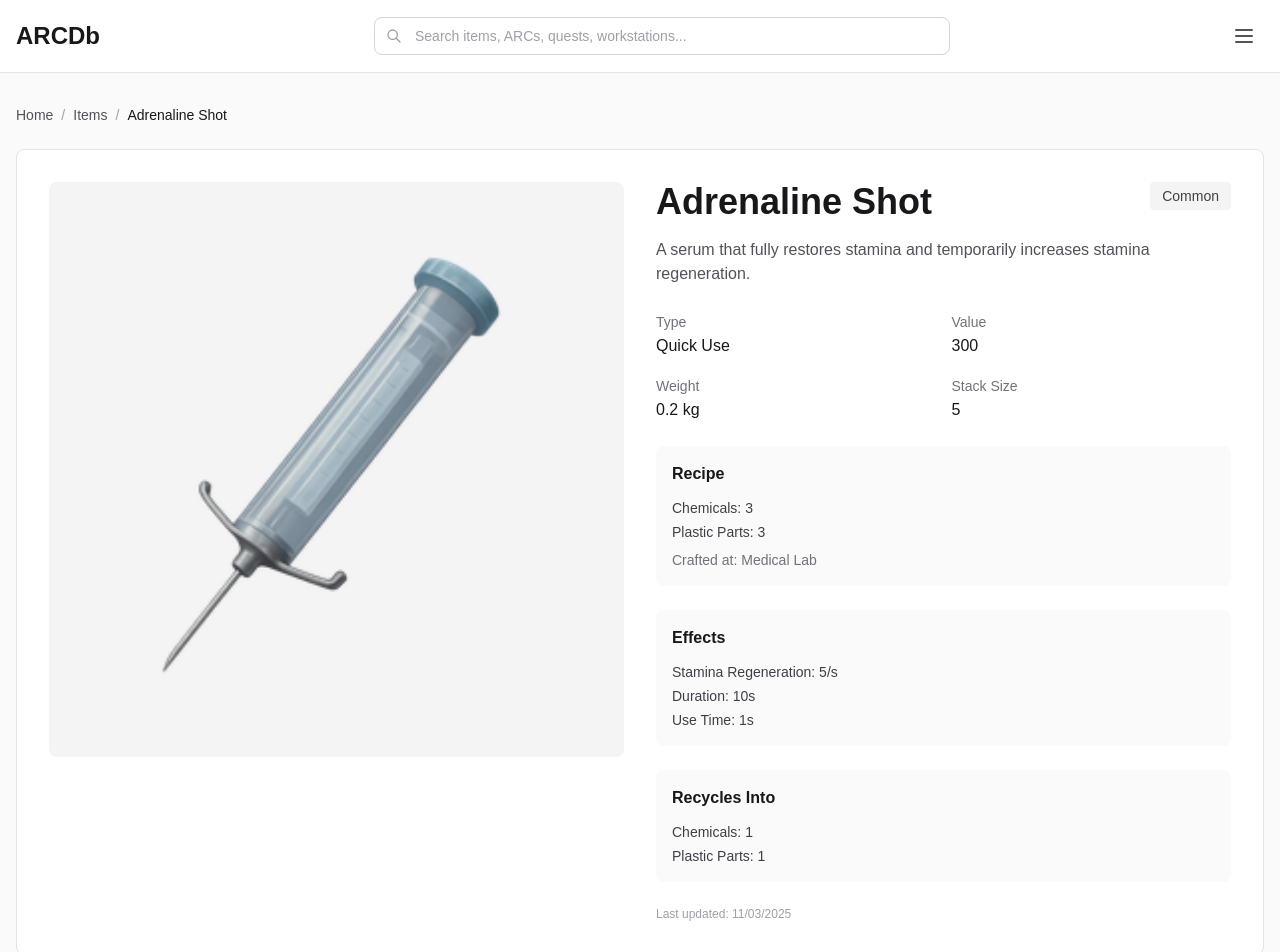
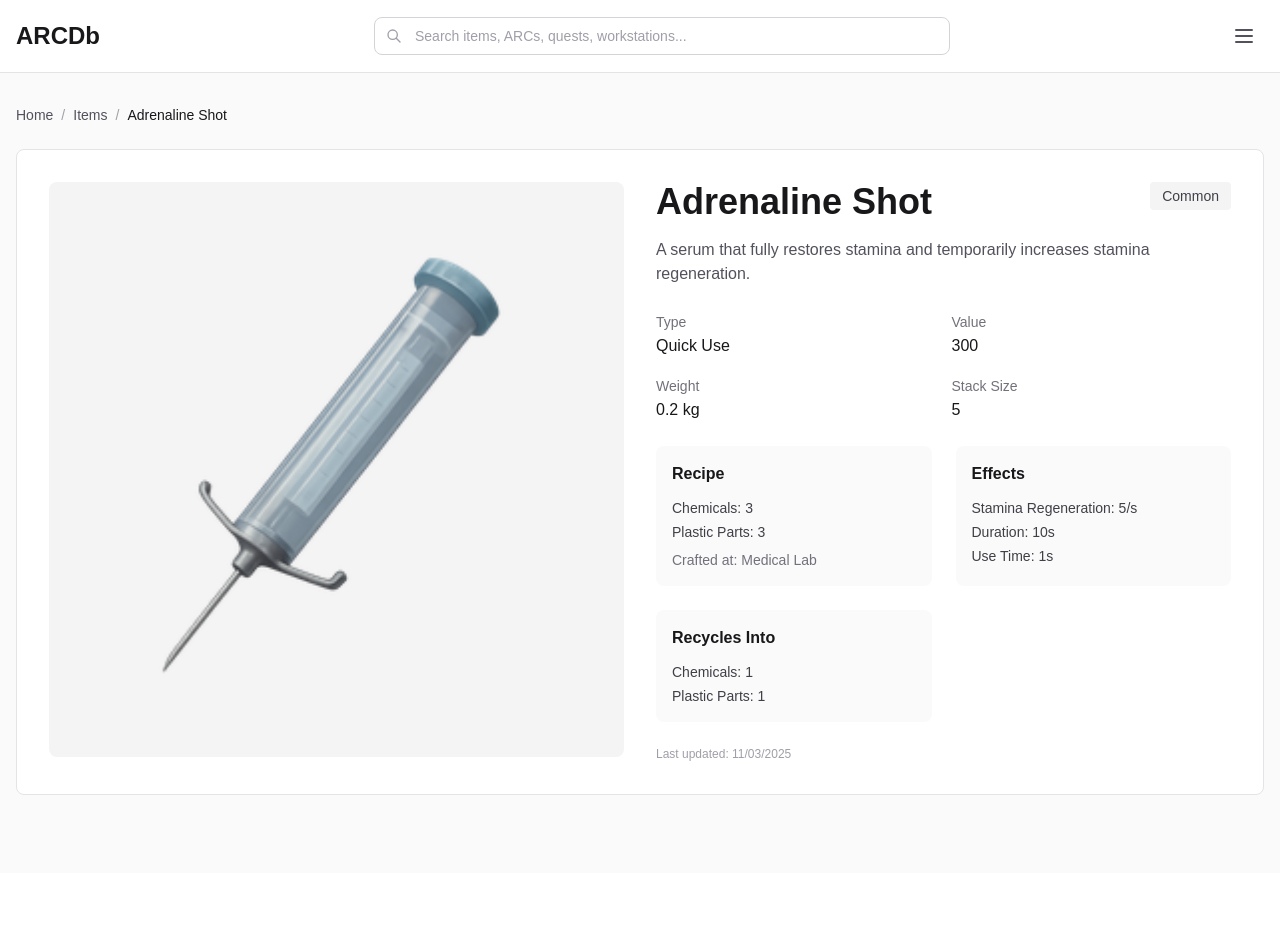
Before and after one commit to curtisrutland/arc-db, a Next.js app: page /items/adrenaline_shot in a window 1280 px wide. Shown: the top 952 px of the page. After the commit the page ends 873 px from the top, so only its background shows below. Built offline with nearby package versions, Linux system fonts and the light colour scheme.

Commit message:
fixed search bug

```diff
--- a/app/items/[id]/page.tsx
+++ b/app/items/[id]/page.tsx
@@ -48,7 +48,6 @@
 
             <p className="text-zinc-600 dark:text-zinc-400 mb-6">{item.description.en}</p>
 
-            <div className="space-y-4">
             <InfoGrid>
               <InfoItem label="Type" value={item.type} />
               <InfoItem label="Value" value={item.value} />
@@ -56,8 +55,8 @@
               <InfoItem label="Stack Size" value={item.stackSize} />
             </InfoGrid>
 
+            <div className="grid md:grid-cols-2 gap-6 mt-6">
               {item.recipe && (
-                <div className="mt-6">
                 <InfoSection title="Recipe">
                   <ul className="space-y-1 text-sm text-zinc-700 dark:text-zinc-300">
                     {Object.entries(item.recipe).map(([itemId, quantity]) => (
@@ -73,11 +72,9 @@
                     </div>
                   )}
                 </InfoSection>
-                </div>
               )}
 
               {item.effects && (
-                <div className="mt-6">
                 <InfoSection title="Effects">
                   <ul className="space-y-1 text-sm text-zinc-700 dark:text-zinc-300">
                     {Object.entries(item.effects).map(([key, effect]) => (
@@ -87,11 +84,9 @@
                     ))}
                   </ul>
                 </InfoSection>
-                </div>
               )}
 
               {(craftedWith ?? []).length > 0 && (
-                <div className="mt-6">
                 <InfoSection title="Ingredients For" variant="success">
                   <ul className="space-y-1 text-sm text-zinc-700 dark:text-zinc-300">
                     {craftedWith?.map((iid) => (
@@ -101,11 +96,9 @@
                     ))}
                   </ul>
                 </InfoSection>
-                </div>
               )}
 
               {(workstationUpgradeIds ?? []).length > 0 && (
-                <div className="mt-6">
                 <InfoSection title="Workstations Upgraded By Item" variant="warning">
                   <ul className="space-y-1 text-sm text-zinc-700 dark:text-zinc-300">
                     {workstationUpgradeIds?.map((wsid) => (
@@ -115,11 +108,9 @@
                     ))}
                   </ul>
                 </InfoSection>
-                </div>
               )}
 
               {(questIds ?? []).length > 0 && (
-                <div className="mt-6">
                 <InfoSection title="Quests that Require this Item" variant="warning">
                   <ul className="space-y-1 text-sm text-zinc-700 dark:text-zinc-300">
                     {questIds?.map((questId) => (
@@ -129,11 +120,9 @@
                     ))}
                   </ul>
                 </InfoSection>
-                </div>
               )}
 
               {(dropsFrom ?? []).length > 0 && (
-                <div className="mt-6">
                 <InfoSection title="Drops from ARCs" variant="info">
                   <ul className="space-y-1 text-sm text-zinc-700 dark:text-zinc-300">
                     {dropsFrom?.map((arcId) => (
@@ -143,10 +132,8 @@
                     ))}
                   </ul>
                 </InfoSection>
-                </div>
               )}
 
-              <div className="mt-6">
               <InfoSection title="Recycles Into">
                 <ul className="space-y-1 text-sm text-zinc-700 dark:text-zinc-300">
                   {Object.entries(item.recyclesInto ?? {}).map(([resource, quantity]) => (
@@ -157,7 +144,6 @@
                 </ul>
               </InfoSection>
             </div>
-            </div>
 
             <p className="text-xs text-zinc-400 dark:text-zinc-600 mt-6">Last updated: {item.updatedAt}</p>
           </div>
--- a/components/UnifiedSearch/UnifiedSearchDropdown.tsx
+++ b/components/UnifiedSearch/UnifiedSearchDropdown.tsx
@@ -180,6 +180,7 @@
 
       {/* Desktop: Regular dropdown */}
       <div
+        ref={dropdownRef}
         className="hidden sm:block absolute top-full left-0 right-0 mt-2 bg-white dark:bg-zinc-900 rounded-lg shadow-2xl border border-zinc-200 dark:border-zinc-800 overflow-hidden z-50"
       >
       {/* Header */}
```
Lines whose indentation alone changed are shown as unchanged.
